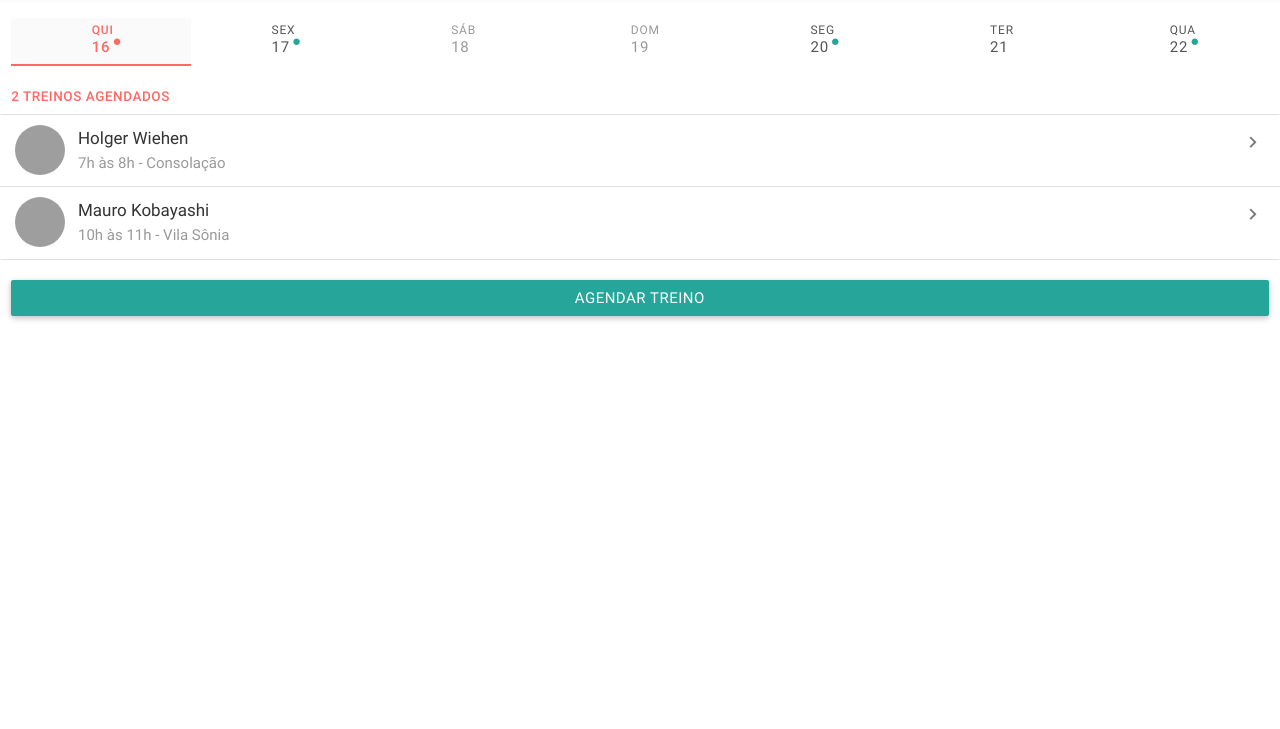
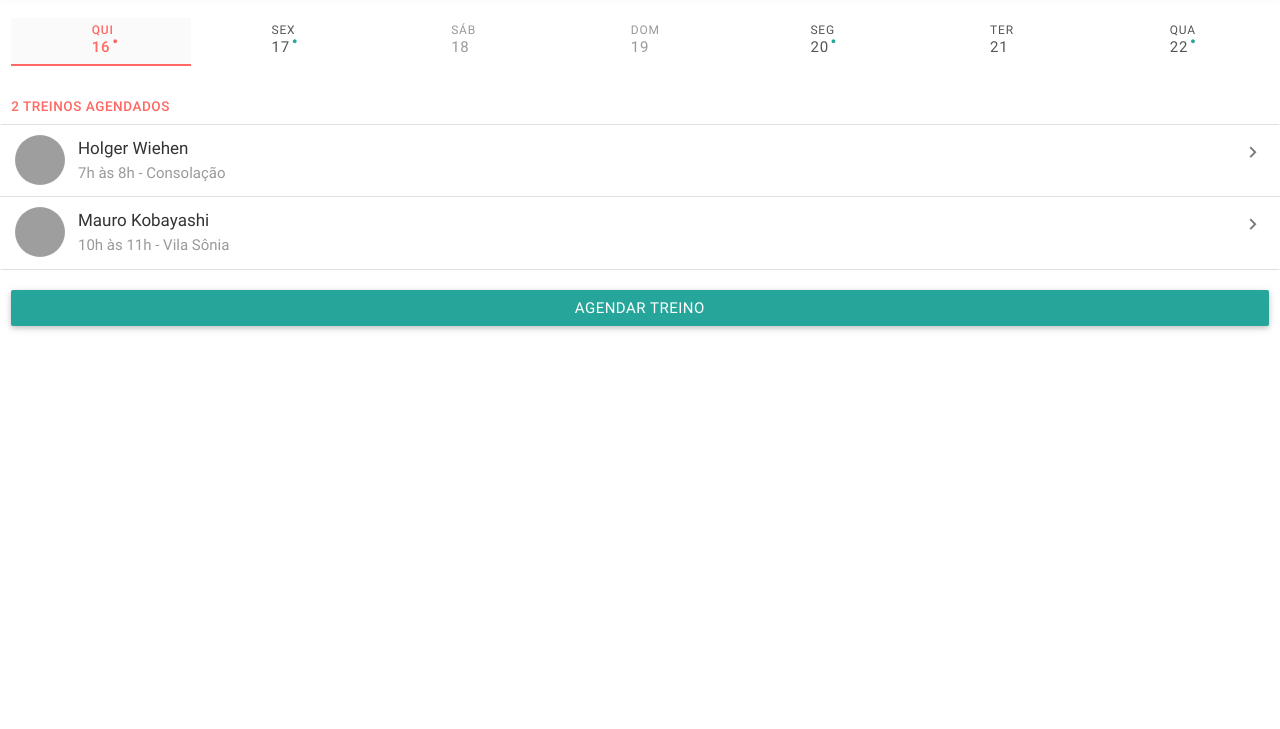
Before and after one commit to maurokobayashi/prototipo-treino, a plain HTML site: page schedule.html in a window 1280 px wide. Shown: the part 71-800 px from the top of the page. Drawn offline with nearby package versions, Linux system fonts and the light colour scheme; grey boxes are pictures that could not be loaded.

Commit message:
fixing event indicator

```diff
--- a/schedule.html
+++ b/schedule.html
@@ -11,7 +11,7 @@
         margin-top: 25px;
       }
       .calendar {
-        margin-bottom: 15px;
+        margin-bottom: 25px;
       }
       .tabs li.tab.today {
         font-weight: 500 !important;
@@ -23,7 +23,6 @@
         padding-top: 5px !important;
       }
       .tabs li.tab a.active {
-        /*color: #999;*/
         background-color: #FAFAFA !important;
       }
 
@@ -32,15 +31,15 @@
         position: absolute;
         top: -12px;
       }
-      .tabs li.tab a.active .event-indicator {
-        color: #ff6863;
-      }
       .event-indicator {
         margin-left: 2px;
         color: #26a69a;
         position: absolute;
         top: -1px;
-        content: ;
+        font-size: .6em;
+      }
+      .tabs li.tab a.active .event-indicator {
+        color: #ff6863;
       }
       .events-count {
         font-size: .9em;
```
